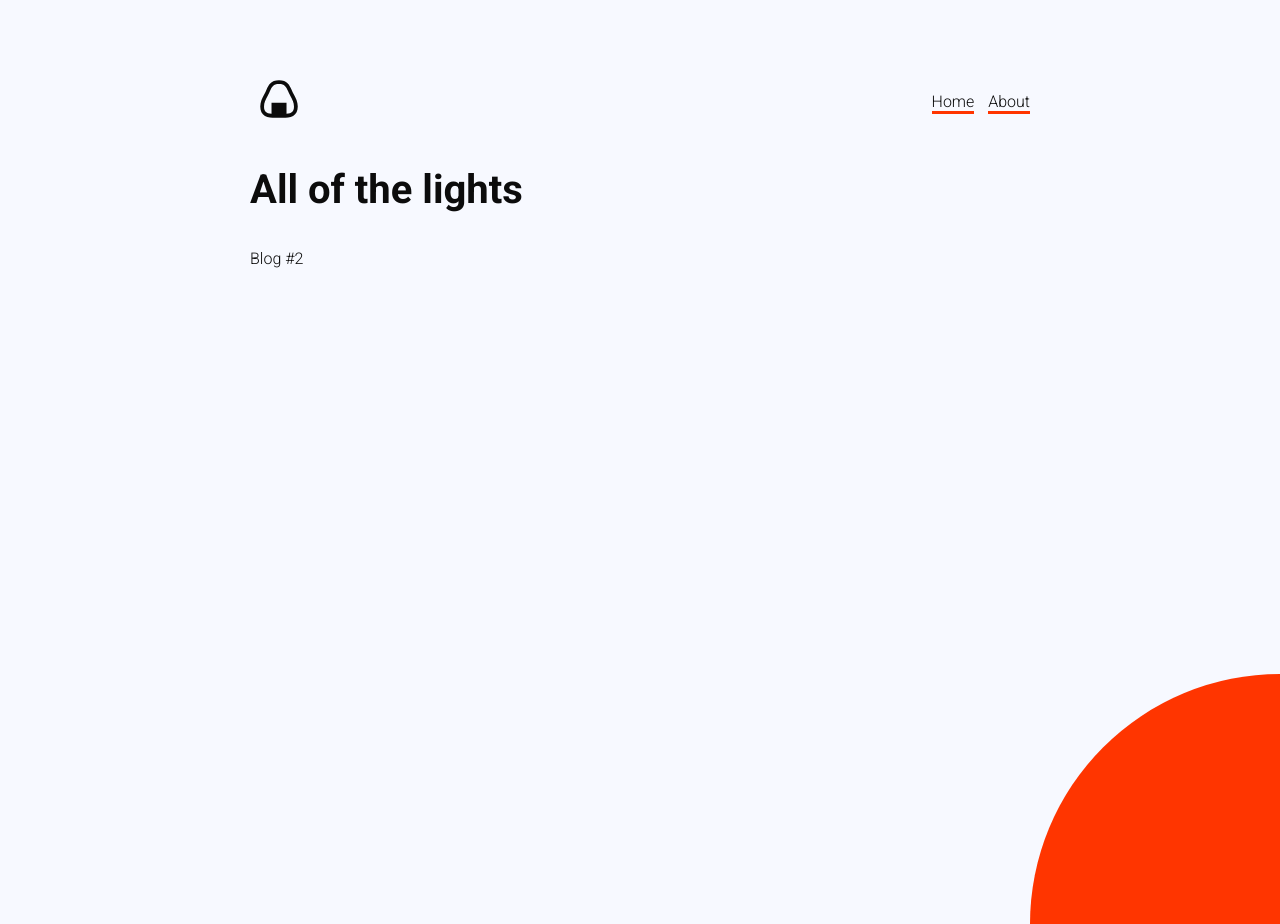
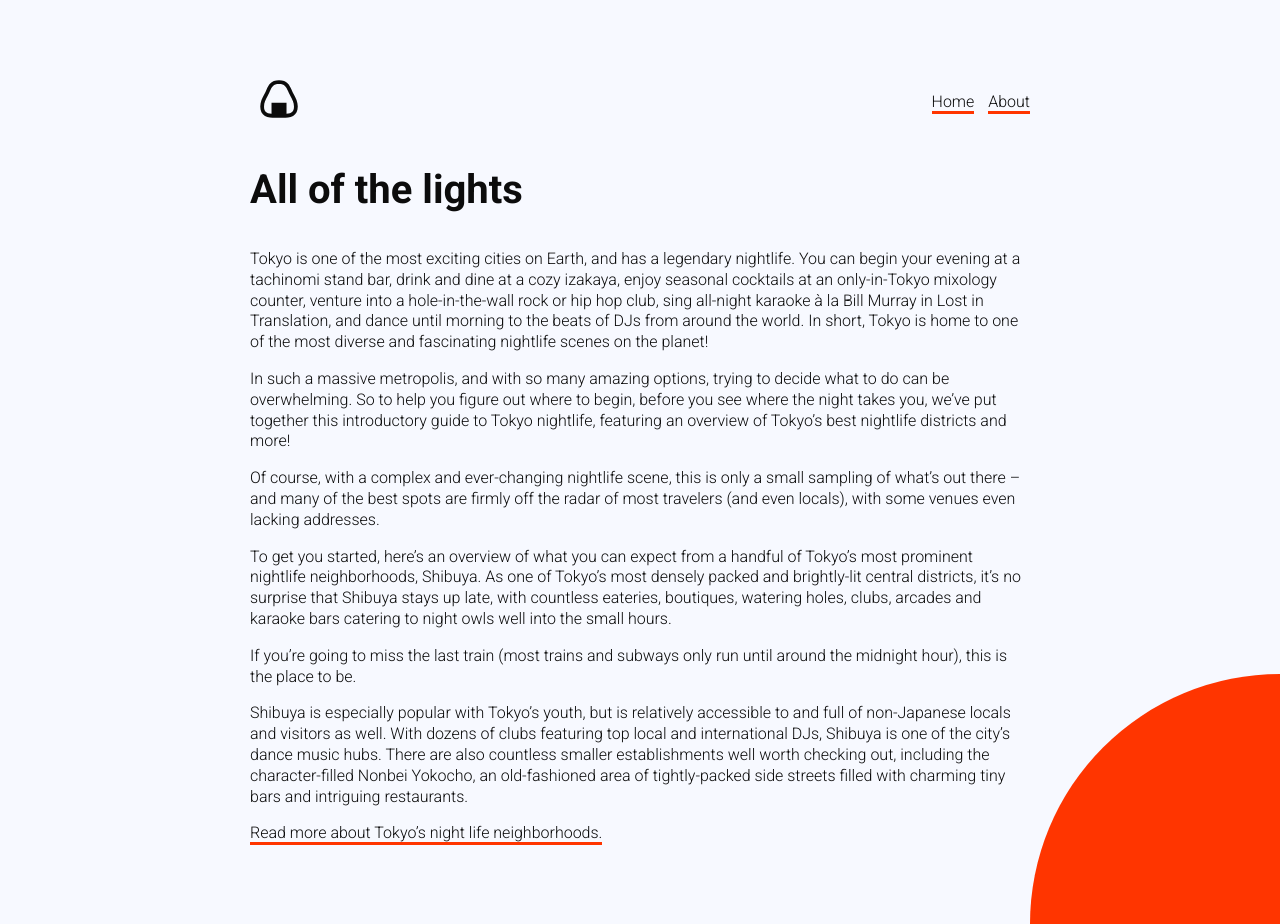
Before and after one commit to Alexcmyk/anightinjapan, a Jekyll site: the page built from _posts/2020-06-05-new-post.markdown, in a window 1280 px wide and 924 px high. Built offline with Jekyll 4.4.1, drawn with Linux system fonts in a browser that asks for light colours.

Commit message:
Updated New Post

```diff
--- a/_posts/2020-06-05-new-post.markdown
+++ b/_posts/2020-06-05-new-post.markdown
@@ -5,4 +5,16 @@
   red-light entertainment and the infamous Robot Restaurant.
 ---
 
-Blog #2
+Tokyo is one of the most exciting cities on Earth, and has a legendary nightlife. You can begin your evening at a tachinomi stand bar, drink and dine at a cozy izakaya, enjoy seasonal cocktails at an only-in-Tokyo mixology counter, venture into a hole-in-the-wall rock or hip hop club, sing all-night karaoke à la Bill Murray in Lost in Translation, and dance until morning to the beats of DJs from around the world. In short, Tokyo is home to one of the most diverse and fascinating nightlife scenes on the planet!
+
+In such a massive metropolis, and with so many amazing options, trying to decide what to do can be overwhelming. So to help you figure out where to begin, before you see where the night takes you, we’ve put together this introductory guide to Tokyo nightlife, featuring an overview of Tokyo’s best nightlife districts and more!
+
+Of course, with a complex and ever-changing nightlife scene, this is only a small sampling of what’s out there – and many of the best spots are firmly off the radar of most travelers (and even locals), with some venues even lacking addresses.
+
+To get you started, here’s an overview of what you can expect from a handful of Tokyo’s most prominent nightlife neighborhoods, Shibuya. As one of Tokyo’s most densely packed and brightly-lit central districts, it’s no surprise that Shibuya stays up late, with countless eateries, boutiques, watering holes, clubs, arcades and karaoke bars catering to night owls well into the small hours.
+
+If you’re going to miss the last train (most trains and subways only run until around the midnight hour), this is the place to be.
+
+Shibuya is especially popular with Tokyo’s youth, but is relatively accessible to and full of non-Japanese locals and visitors as well. With dozens of clubs featuring top local and international DJs, Shibuya is one of the city’s dance music hubs. There are also countless smaller establishments well worth checking out, including the character-filled Nonbei Yokocho, an old-fashioned area of tightly-packed side streets filled with charming tiny bars and intriguing restaurants.
+
+[Read more about Tokyo’s night life neighborhoods.](https://boutiquejapan.com/tokyo-nightlife-guide/)
```
